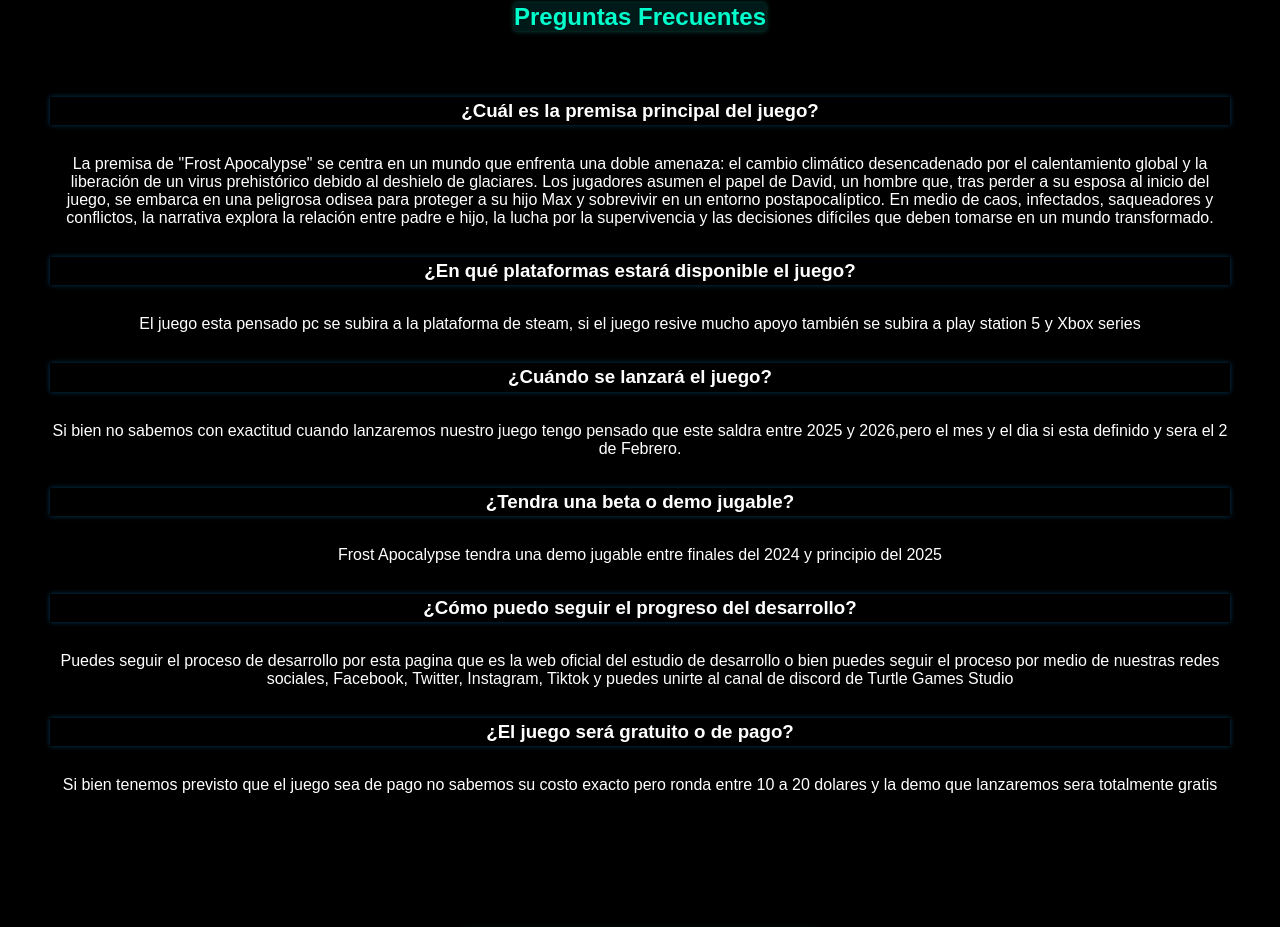
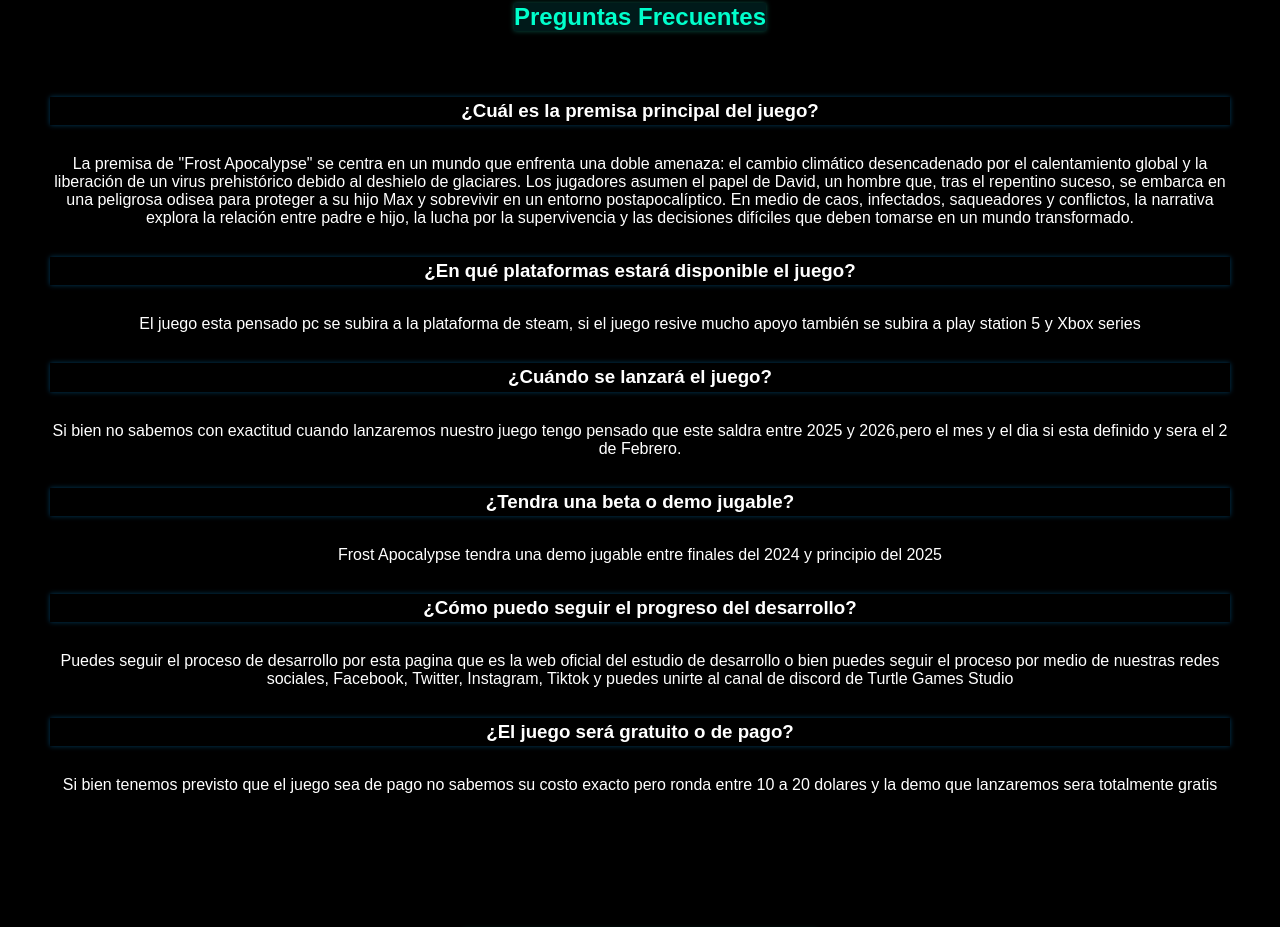
Before and after one commit to Arospq/Turtle-Games-, a plain HTML site: page index.html in a window 1280 px wide. Shown: the part 864-1791 px from the top of the page. Drawn offline with nearby package versions, Linux system fonts and the light colour scheme.

Commit message:
Update index.html

```diff
--- a/index.html
+++ b/index.html
@@ -487,7 +487,7 @@ box-shadow: 0 0 30px rgb(7 156 242);
         <ul>
             <li>
                 <h3>¿Cuál es la premisa principal del juego?</h3>
-                <p>La premisa de "Frost Apocalypse" se centra en un mundo que enfrenta una doble amenaza: el cambio climático desencadenado por el calentamiento global y la liberación de un virus prehistórico debido al deshielo de glaciares. Los jugadores asumen el papel de David, un hombre que, tras perder a su esposa al inicio del juego, se embarca en una peligrosa odisea para proteger a su hijo Max y sobrevivir en un entorno postapocalíptico. En medio de caos, infectados, saqueadores y conflictos, la narrativa explora la relación entre padre e hijo, la lucha por la supervivencia y las decisiones difíciles que deben tomarse en un mundo transformado.</p>
+                <p>La premisa de "Frost Apocalypse" se centra en un mundo que enfrenta una doble amenaza: el cambio climático desencadenado por el calentamiento global y la liberación de un virus prehistórico debido al deshielo de glaciares. Los jugadores asumen el papel de David, un hombre que, tras el repentino suceso, se embarca en una peligrosa odisea para proteger a su hijo Max y sobrevivir en un entorno postapocalíptico. En medio de caos, infectados, saqueadores y conflictos, la narrativa explora la relación entre padre e hijo, la lucha por la supervivencia y las decisiones difíciles que deben tomarse en un mundo transformado.</p>
 
 
 
```
